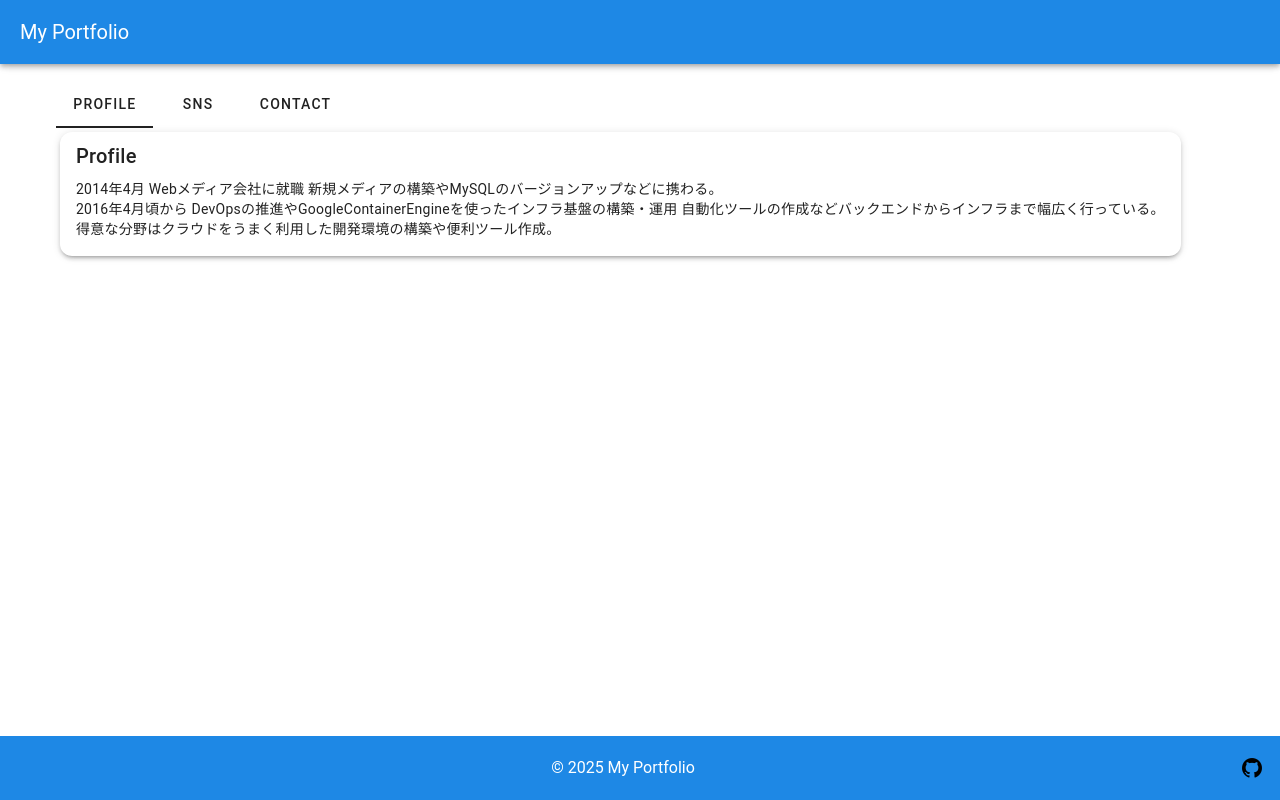
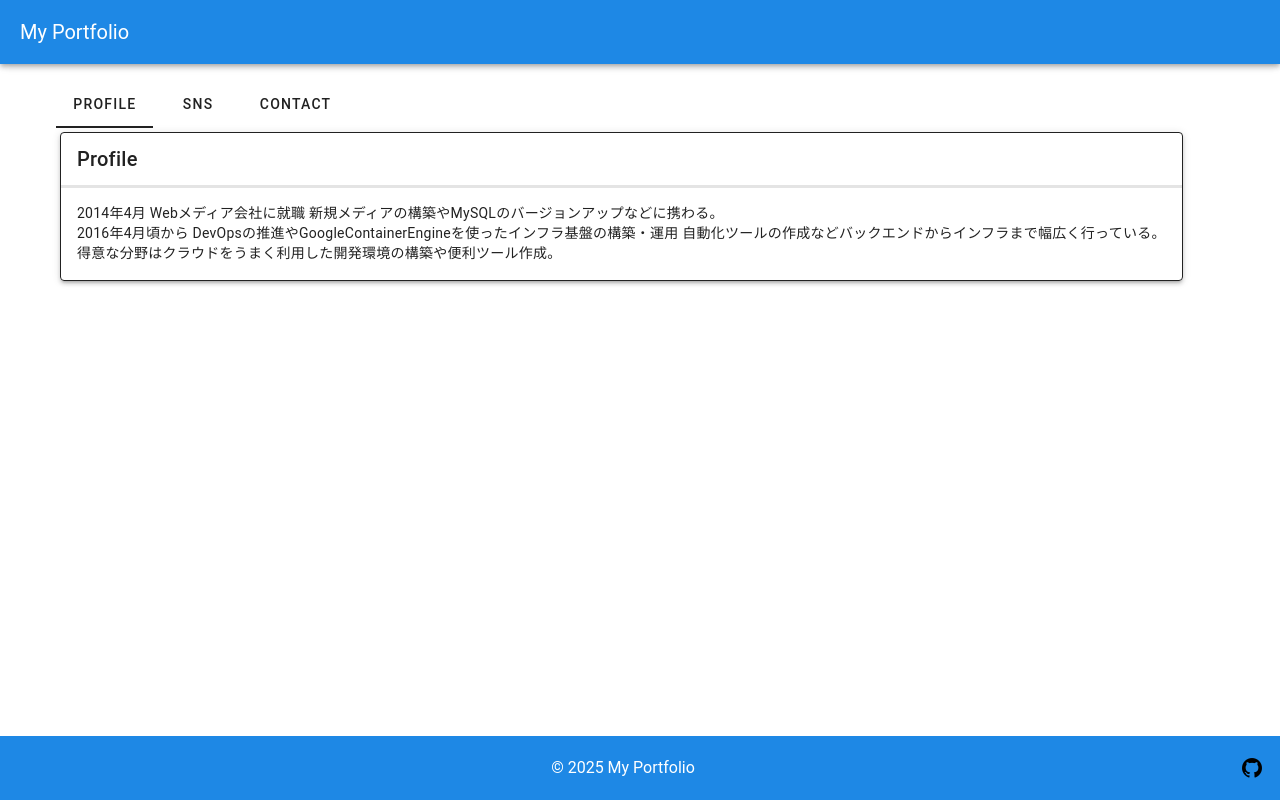
Before and after one commit to ytakky2014/info.ytakky.com, a Nuxt app in the folder front/: page / in a window 1280 px wide. Built offline with nearby package versions, Linux system fonts and the light colour scheme.

Commit message:
card周りを修正

```diff
--- a/front/components/PortfolioCard.vue
+++ b/front/components/PortfolioCard.vue
@@ -1,9 +1,16 @@
 <template>
-  <v-card class="portfolio-card" elevation="3">
+  <v-card
+    class="portfolio-card"
+    elevation="3"
+    :prepend-icon="icon"
+    variant="outlined"
+    :title="title"
+    :href="link"
+    target="_blank"
+  >
     <v-img v-if="image" :src="image" alt="Project image" class="card-image" />
-    <v-card-title>{{ title }}</v-card-title>
+    <v-divider thickness="3"></v-divider>
     <v-card-text class="text-pre-wrap">{{ description }}</v-card-text>
-    <v-icon v-if="icon" class="card-icon">{{ icon }}</v-icon>
   </v-card>
 </template>
 
@@ -15,20 +22,11 @@ defineProps({
   description: String,
   image: String,
   icon: String,
+  link: String,
 });
 </script>
 
 <style scoped>
-.portfolio-card {
-  border-radius: 12px;
-  overflow: hidden;
-  transition: transform 0.3s ease, box-shadow 0.3s ease;
-}
-
-.portfolio-card:hover {
-  transform: translateY(-5px);
-  box-shadow: 0 8px 20px rgba(0, 0, 0, 0.2);
-}
 
 .card-image {
   height: 200px;
@@ -39,9 +37,4 @@ defineProps({
   margin-left: auto;
 }
 
-.card-icon {
-  font-size: 24px;
-  color: #1976d2;
-  margin-top: 10px;
-}
 </style>
--- a/front/pages/index.vue
+++ b/front/pages/index.vue
@@ -7,20 +7,20 @@
     </v-tabs>
     <v-container>
       <v-row v-if="activeTab === 'profile'">
-        <v-col cols="14" md="14" v-for="card in tabs[0].cards" :key="card.id">
+        <v-col cols="16" md="16" v-for="card in tabs[0].cards" :key="card.id">
           <PortfolioCard :title="card.title" :description="card.description" />
         </v-col>
       </v-row>
 
       <v-row v-else-if="activeTab === 'sns'">
         <v-col cols="12" md="6" v-for="card in tabs[1].cards" :key="card.id">
-          <PortfolioCard :title="card.title" :description="card.description" :image="card.image" />
+          <PortfolioCard :title="card.title" :description="card.description" :icon="card.icon" :link="card.link" />
         </v-col>
       </v-row>
 
       <v-row v-else-if="activeTab === 'contact'">
         <v-col cols="12" md="6" v-for="card in tabs[2].cards" :key="card.id">
-          <PortfolioCard :title="card.title" :description="card.description" :image="card.image" />
+          <PortfolioCard :title="card.title" :description="card.description"  />
         </v-col>
       </v-row>
     </v-container>
@@ -28,24 +28,47 @@
 </template>
 
 <script setup lang="ts">
-import { ref, watch } from 'vue';
+import { ref } from 'vue';
 import PortfolioCard from '@/components/PortfolioCard.vue';
 
-const tabs = [
+type Card = {
+  id: number;
+  title: string;
+  description: string;
+  icon?: string; // icon をオプショナルに
+  link?: string; // link をオプショナルに
+};
+
+type Tab = {
+  id: string;
+  label: string;
+  cards: Card[];
+};
+
+const tabs: Tab[] = [
   {
     id: 'profile',
     label: 'profile',
     cards: [
-      { id: 1,
+      {
+        id: 1,
         title: 'Profile',
-        description: "2014年4月 Webメディア会社に就職 新規メディアの構築やMySQLのバージョンアップなどに携わる。\n2016年4月頃から DevOpsの推進やGoogleContainerEngineを使ったインフラ基盤の構築・運用 自動化ツールの作成などバックエンドからインフラまで幅広く行っている。\n得意な分野はクラウドをうまく利用した開発環境の構築や便利ツール作成。" }
+        description:
+          '2014年4月 Webメディア会社に就職 新規メディアの構築やMySQLのバージョンアップなどに携わる。\n2016年4月頃から DevOpsの推進やGoogleContainerEngineを使ったインフラ基盤の構築・運用 自動化ツールの作成などバックエンドからインフラまで幅広く行っている。\n得意な分野はクラウドをうまく利用した開発環境の構築や便利ツール作成。',
+      },
     ],
   },
   {
     id: 'sns',
     label: 'SNS',
     cards: [
-      { id: 2, title: 'About Me 1', description: 'Description of about me 1', icon: 'mdi-github'},
+      {
+        id: 2,
+        title: 'ブログ',
+        description: 'ytakky てくめも',
+        icon: 'mdi-post',
+        link: 'https://ytacky.hatenablog.com/',
+      },
     ],
   },
   {
@@ -53,13 +76,10 @@ const tabs = [
     label: 'Contact',
     cards: [
       { id: 6, title: 'Contact 1', description: 'Description of contact 1' },
-      { id: 7, title: 'Contact 2', description: 'Description of contact 2'},
+      { id: 7, title: 'Contact 2', description: 'Description of contact 2' },
     ],
   },
 ];
 
 const activeTab = ref('profile');
 </script>
-
-<style scoped>
-</style>
```
